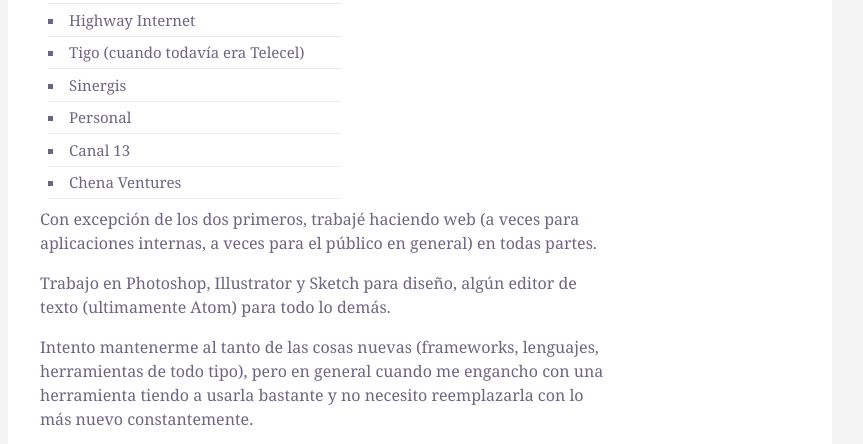
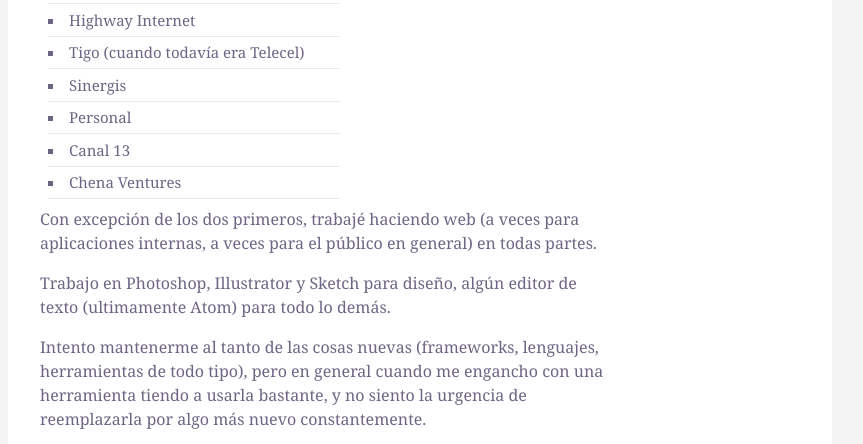
Before and after one commit to juancatalavera/portfolio, a plain HTML site: page bio.html in a window 1280 px wide. Shown: the part 304-748 px from the top of the page, without its empty margins (220-1083 px from the left). Drawn offline with Linux system fonts and the light colour scheme; a web font is replaced by a local one.

Commit message:
Otro cambio en la bio, ultimo por hoy!

```diff
--- a/bio.html
+++ b/bio.html
@@ -39,7 +39,7 @@
           </ul>
           <p>Con excepción de los dos primeros, trabajé haciendo web (a veces para aplicaciones internas, a veces para el público en general) en todas partes.</p>
           <p>Trabajo en Photoshop, Illustrator y Sketch para diseño, algún editor de texto (ultimamente Atom) para todo lo demás.</p>
-          <p>Intento mantenerme al tanto de las cosas nuevas (frameworks, lenguajes, herramientas de todo tipo), pero en general cuando me engancho con una herramienta tiendo a usarla bastante y no necesito reemplazarla con lo más nuevo constantemente.</p>
+          <p>Intento mantenerme al tanto de las cosas nuevas (frameworks, lenguajes, herramientas de todo tipo), pero en general cuando me engancho con una herramienta tiendo a usarla bastante, y no siento la urgencia de reemplazarla por algo más nuevo constantemente.</p>
           <p>Este sitio está hecho usando <a href="http://jade-lang.com/" target="_blank">Jade</a> (para mantener el html limpio y ordenado, y para usar includes sin PHP), <a href="http://sass-lang.com/" target="_blank">SASS</a> (porque el CSS sólo es lento y aburrido) y <a href="http://susy.oddbird.net/" target="_blank">Susy</a> (porque no necesito todo un Framework y todos sus componentes si lo único que quiero es usar y abusar de un grid).</p>
           <h2>Lo personal</h2>
           <p>Leo bastante, principalmente ciencia ficción, fantasía y comics (de ciencia ficción y fantasía).</p>
```
Also changed, not shown: 1 other file.
